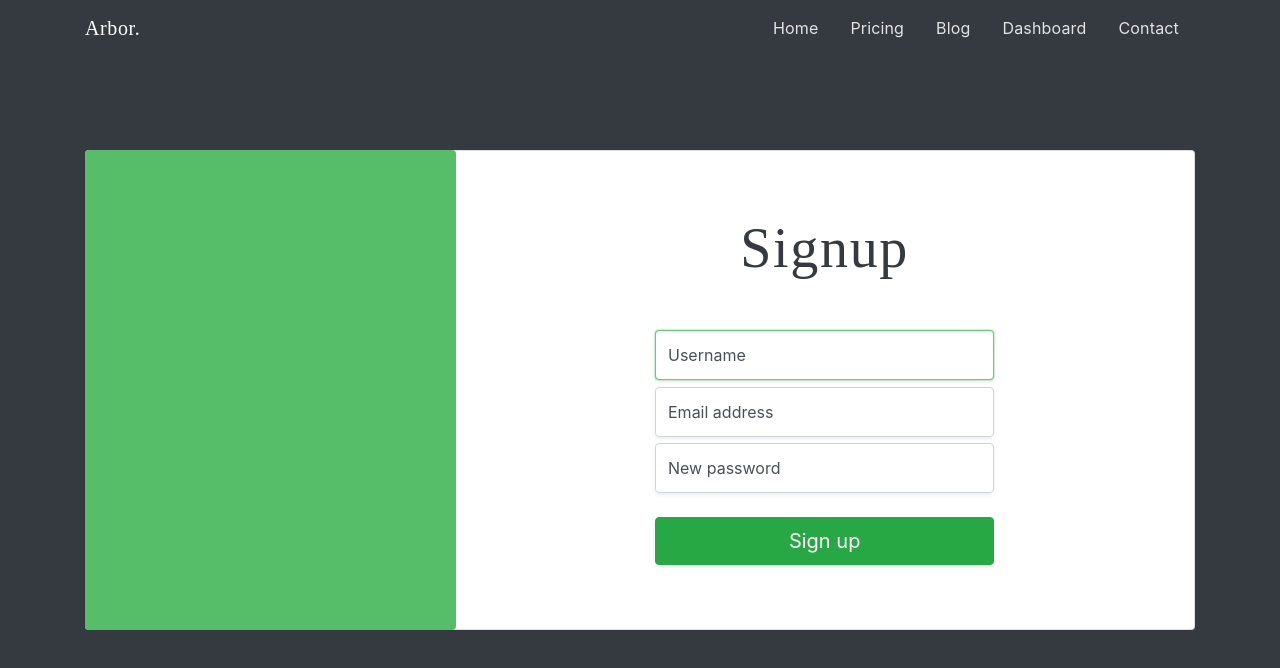
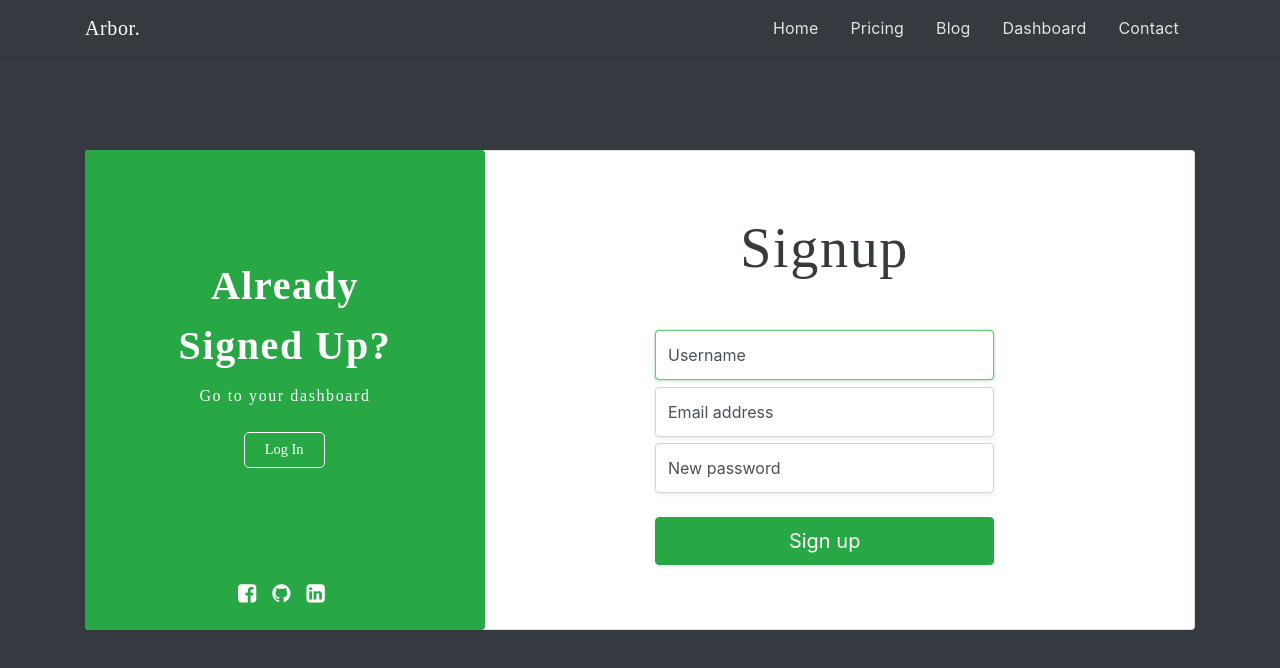
Before and after one commit to bsanket16/arbor-shopping, a React (Create React App) app in the folder proj_frontend/: page /signup in a window 1280 px wide. Shown: the top 668 px of the page. Built offline with nearby package versions, Linux system fonts and the light colour scheme.

Commit message:
authentication & routes

```diff
--- a/proj_frontend/package.json
+++ b/proj_frontend/package.json
@@ -6,6 +6,7 @@
     "@testing-library/jest-dom": "^4.2.4",
     "@testing-library/react": "^9.3.2",
     "@testing-library/user-event": "^7.1.2",
+    "font-awesome": "^4.7.0",
     "jest-cli": "^26.1.0",
     "lodash": "^4.17.19",
     "prop-types": "^15.7.2",
--- a/proj_frontend/src/core/Base.js
+++ b/proj_frontend/src/core/Base.js
@@ -16,10 +16,11 @@ const Base = ({
                 in
                 transformProps={{
                     exitTransform: 'translateY(20px)',
-                    duration: 500
+                    duration: 550
                 }}
                 fadeProps={{
                     enterOpacity: 1,
+                    exitOpacity:0.1
                 }} in>
 
                     <img src="/logo.png" alt="" className='logo mb-4' width='75' height='75'/>
@@ -29,7 +30,7 @@ const Base = ({
             <FadeTransform
                 in
                 transformProps={{
-                    exitTransform: 'translateY(5px)',
+                    exitTransform: 'translateY(4px)',
                     duration: 1000
                 }}
                 fadeProps={{
--- a/proj_frontend/src/core/Menu.js
+++ b/proj_frontend/src/core/Menu.js
@@ -13,7 +13,7 @@ const currentTab = (history, path) => {
 
 const Menu = ({ history }) => (
     <>
-        <nav className="navbar navbar-dark fixed-top bg-dark text-white">
+        <nav className="navbar navbar-dark fixed-top bg-dark text-white shadow-sm">
             <div className="container">
                 <span className="navbar-brand">
                     <Link to='/' className='text-white'>
@@ -67,7 +67,7 @@ const Menu = ({ history }) => (
                                 </Link>
                             </li>
                         </>
-                    )}                 */}
+                    )}  */}
 
                     {isAuthenticated() && (
                         <li className="nav-item">
--- a/proj_frontend/src/override.css
+++ b/proj_frontend/src/override.css
@@ -1,6 +1,6 @@
-/* ::selection {
+::selection {
     background-color: #a6ffb6;
-} */
+}
 .navbar-brand, .display-4 {
     font-family: Montserrat;
     letter-spacing: 0.03em;
@@ -122,3 +122,24 @@
         color: #777;
     }
 }
+
+.btn-outline-light {
+    color: white;
+    display: block;
+    margin: 1.3rem 5rem 5rem 4.9rem;
+    font-family: montserrat;
+    font-size: 0.9em;
+    border-radius: 5px;
+    border: 1.5px solid white;
+    padding-left: 20px;
+    padding-right: 20px;
+}
+
+.btn-outline-light:focus {
+    color: #3F8838;
+    background-color: #FFFFFF;
+}
+
+.btn-outline-light:hover {
+    color: #3F8838;
+}
--- a/proj_frontend/src/styles.css
+++ b/proj_frontend/src/styles.css
@@ -13,10 +13,25 @@ body {
 /* Login Sign up Page */
 
 .not-signed-up {
-  background-color: #56bd69;
+  background-color: #3F8838;
   min-height: 30em;
   margin: -1px;
+  width: 25rem;
   border-radius: 4px;
+  display: flex;
+  justify-content: center;
+  align-items: center;
+}
+
+.not-signed-ups {
+  background-color: #3F8838;
+  min-height: 30em;
+  width: 25rem;
+  margin: -1px;
+  border-radius: 4px;
+  display: flex;
+  justify-content: center;
+  align-items: center;
 }
 
 a, a:hover {
@@ -35,3 +50,33 @@ a, a:hover {
   display: block;
   margin: 17em auto 00em;
 }
+
+.sign-side-text {
+  font-family: montserrat;
+  font-weight: 600;
+  font-size: 40px;
+  letter-spacing: 0.1rem;
+}
+
+.sign-side-text-2 {
+  font-family: montserrat;
+  font-weight: 400;
+  font-size: 16px;
+  letter-spacing: 0.1rem;
+}
+
+.icons{
+  position: absolute;
+  bottom: 0 ;
+  left: 39%;
+}
+
+.icons-signup {
+  position: absolute;
+  bottom: 0;
+  left: 39%;
+}
+
+.fa {
+  cursor: pointer;
+}
--- a/proj_frontend/src/user/AdminDashBoard.js
+++ b/proj_frontend/src/user/AdminDashBoard.js
@@ -4,7 +4,6 @@ import Base from '../core/Base'
 const AdminDashBoard = () => {
     return (
         <Base title='Admin Dashboard'>
-            <h1>This is admin page</h1>
         </Base>
     )
 }
--- a/proj_frontend/src/user/Login.js
+++ b/proj_frontend/src/user/Login.js
@@ -6,8 +6,8 @@ import { login, authenticate, isAuthenticated} from '../auth/helper';
 const Login = () => {
 
     const [ values, setValues ] = useState({
-        email: 'sanket@gmail.com',
-        password: 'sanket',
+        email: '',
+        password: '',
         error: '',
         loading: false,
         didRedirect: false
@@ -111,8 +111,17 @@ const Login = () => {
                             </form>
                         </div>
 
-                        <div className="col-4 ml-auto">
-                            <div className="not-signed-up"></div>
+                        <div className="col-4 ml-auto not-signed-up bg-success">
+                            <div className="mt-4">
+                                <p className="sign-side-text text-white text-center mb-1">New Here?</p>
+                                <p className="sign-side-text-2 text-white text-center mb-4">Join now & start exploring</p>
+                                <Link to='/signup'><button type="button" className="btn btn-outline-light"> Sign Up </button></Link>
+                                <div className="icons mb-4">
+                                    <i className="fa fa-facebook-square fa-lg text-white mr-3"></i>
+                                    <i className="fa fa-github fa-lg text-white mr-3"></i>
+                                    <i className="fa fa-linkedin-square fa-lg text-white mr-3"></i>
+                                </div>
+                            </div>
                         </div>
                     </div>
                     </div>
--- a/proj_frontend/src/user/Signup.js
+++ b/proj_frontend/src/user/Signup.js
@@ -1,6 +1,7 @@
 import React, { useState } from 'react';
 import Menu from '../core/Menu'
 import { signup } from '../auth/helper';
+import { Link } from 'react-router-dom';
 
 const Signup = () => {
 
@@ -98,8 +99,19 @@ const Signup = () => {
                             </form>
                         </div>
 
-                        <div className="col-4 my-0 p-0 mr-auto">
-                            <div className="not-signed-up"></div>
+                        <div className="col-4 my-0 p-0 mr-auto ">
+                            <div className="not-signed-ups rounded bg-success">
+                            <div className="mt-4">
+                                <p className="sign-side-text text-white text-center mb-2">Already<br />Signed Up?</p>
+                                <p className="sign-side-text-2 text-white text-center mb-4">Go to your dashboard</p>
+                                <Link to='/login'><button type="button" className="btn btn-outline-light"> Log In </button></Link>
+                                <div className="icons-signup mb-4">
+                                    <i class="fa fa-facebook-square fa-lg text-white mr-2 ml-2"></i>
+                                    <i class="fa fa-github fa-lg text-white mr-2 ml-2"></i>
+                                    <i class="fa fa-linkedin-square fa-lg text-white mr-2 ml-2"></i>
+                                </div>
+                            </div>
+                            </div>
                         </div>
                     </div>
                     </div>
```
Also changed, not shown: 2 other files (tests, documents, lock files or other folders).
